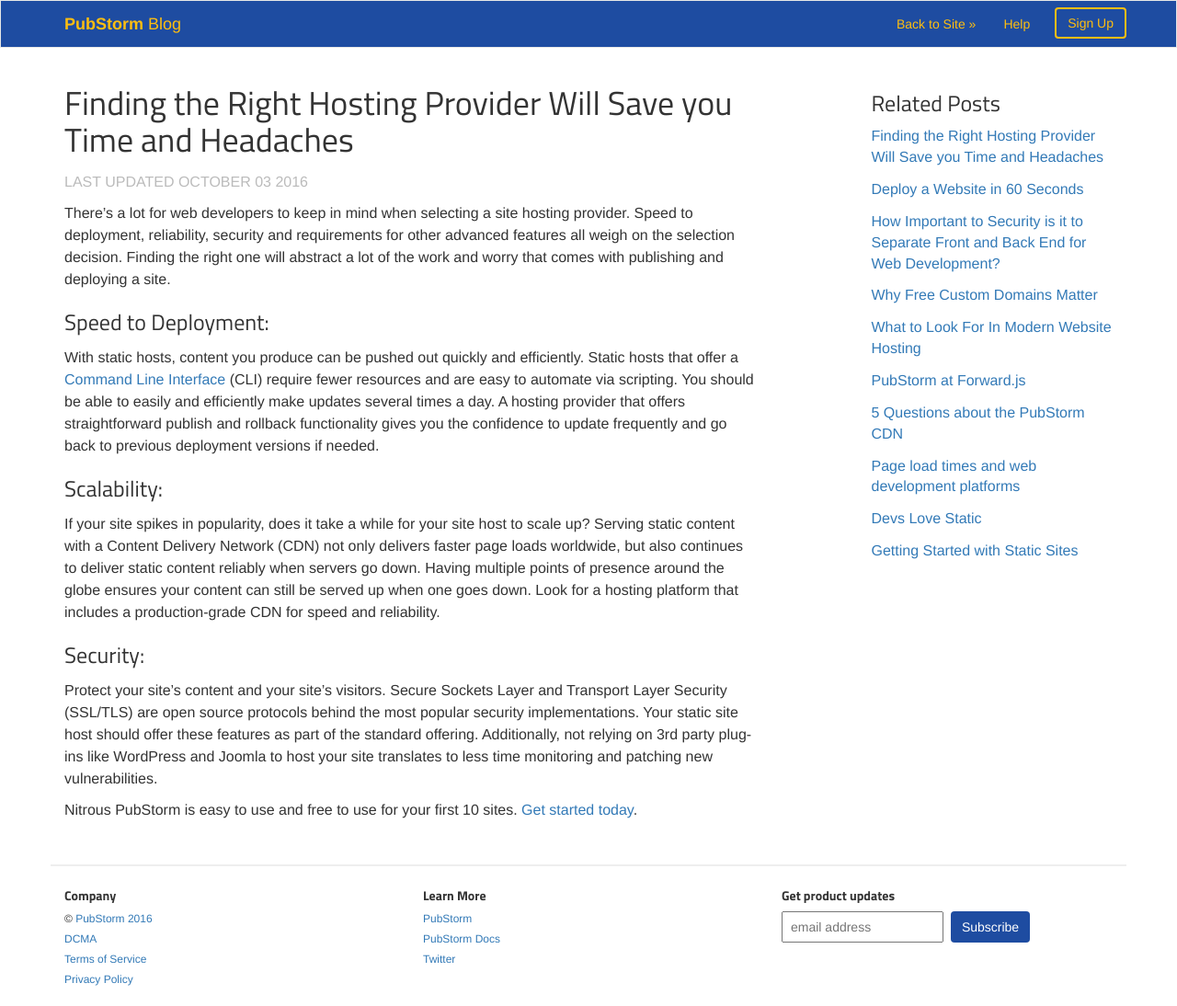
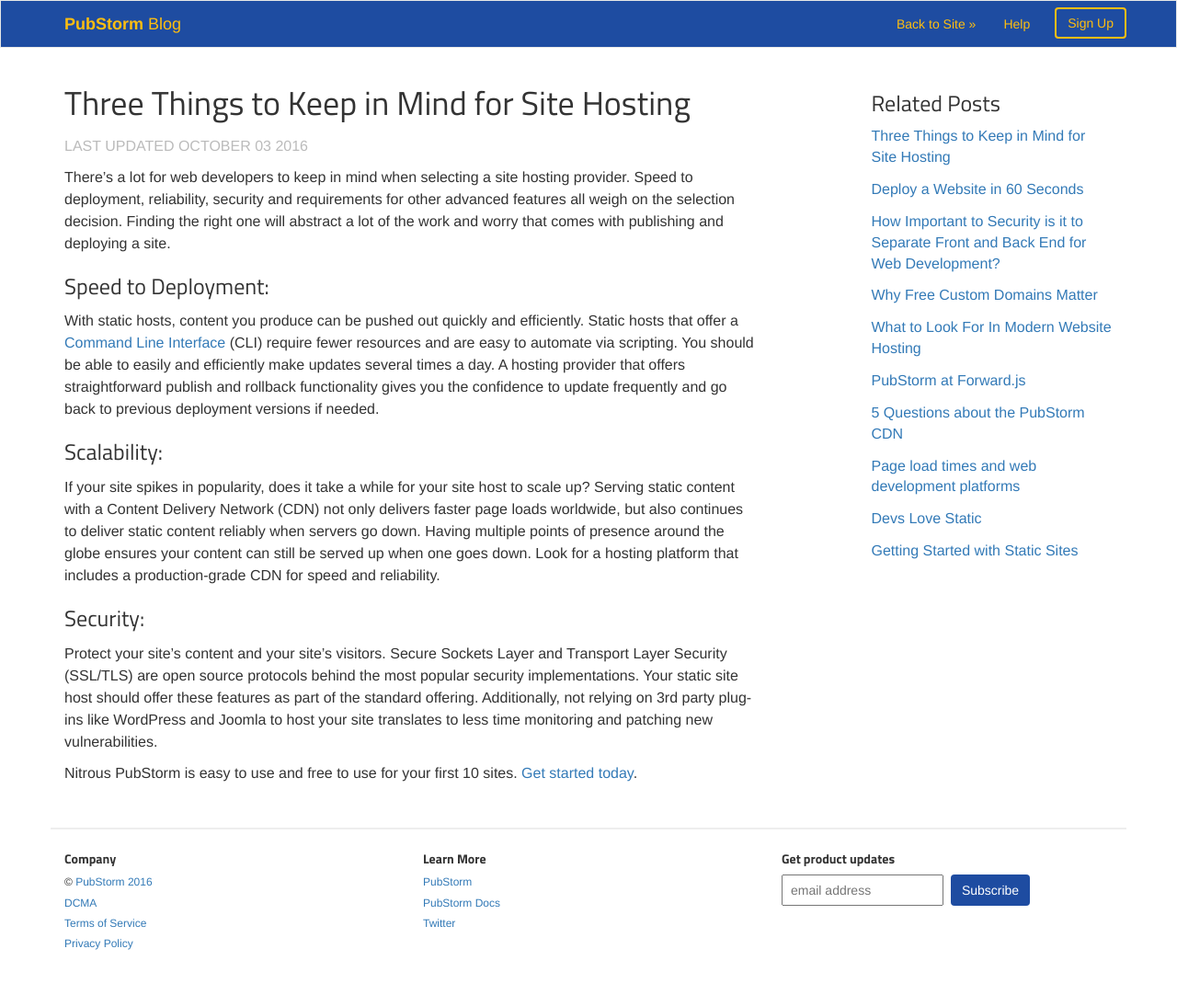
Before and after one commit to petejkim/pubstorm-blog, a Jekyll site: the page built from _posts/2016-10-03-finding-the-right-hosting-provider-will-save-you-time-and-headaches.md, in a window 1280 px wide. Shown: the whole page at 92% size. Built offline with Jekyll 4.4.1, drawn with Linux system fonts in a browser that asks for light colours; after the commit the page ends 1054 px from its top, so only the background shows below that.

Commit message:
update title

```diff
--- a/_posts/2016-10-03-finding-the-right-hosting-provider-will-save-you-time-and-headaches.md
+++ b/_posts/2016-10-03-finding-the-right-hosting-provider-will-save-you-time-and-headaches.md
@@ -1,6 +1,6 @@
 ---
 layout: post
-title:  "Finding the Right Hosting Provider Will Save you Time and Headaches"
+title:  "Three Things to Keep in Mind for Site Hosting"
 date:   2016-10-03 12:30:08 -0700
 categories: web hosting and deployment
 image: /images/dev-workload-1.jpg
```
